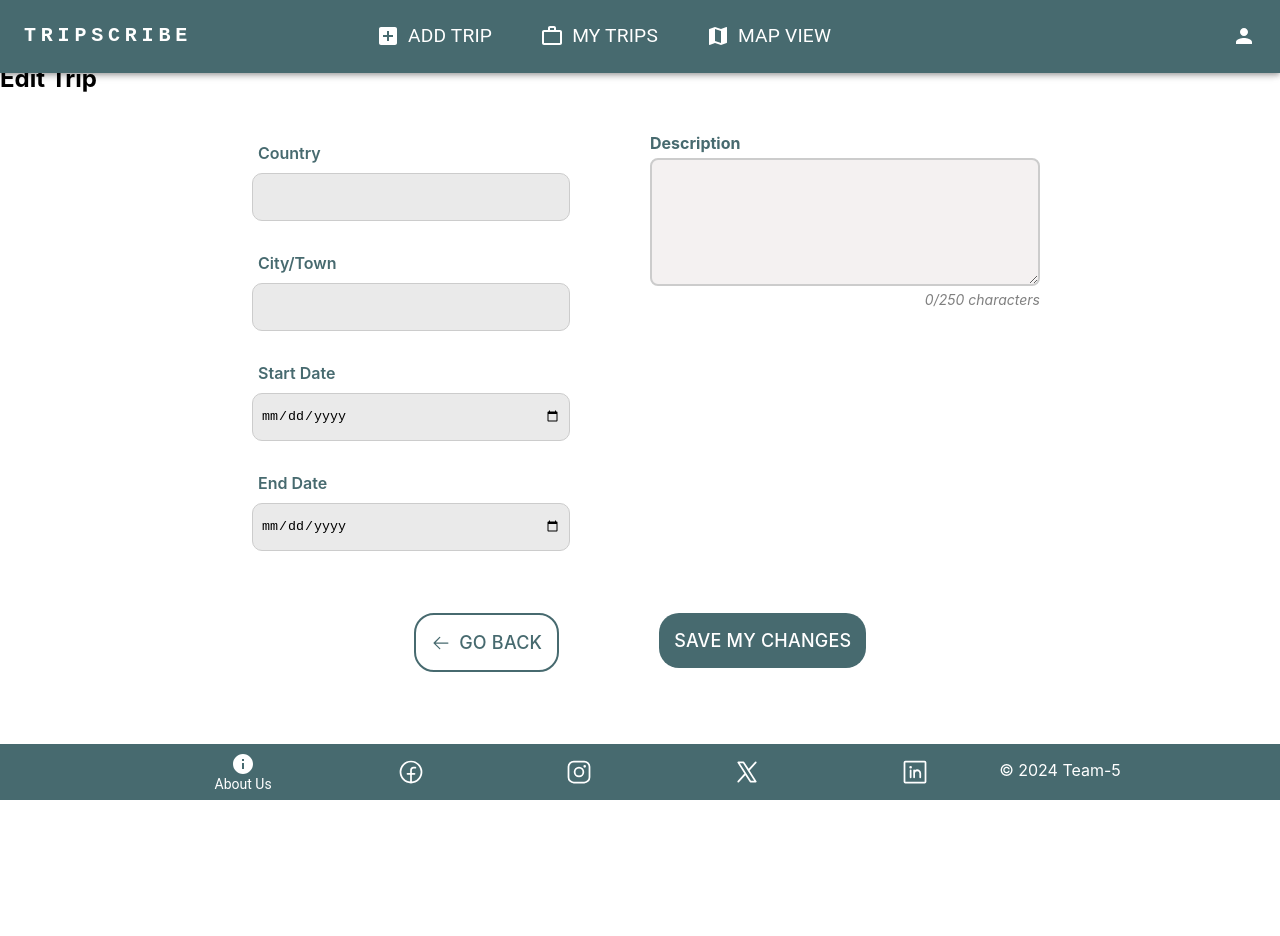
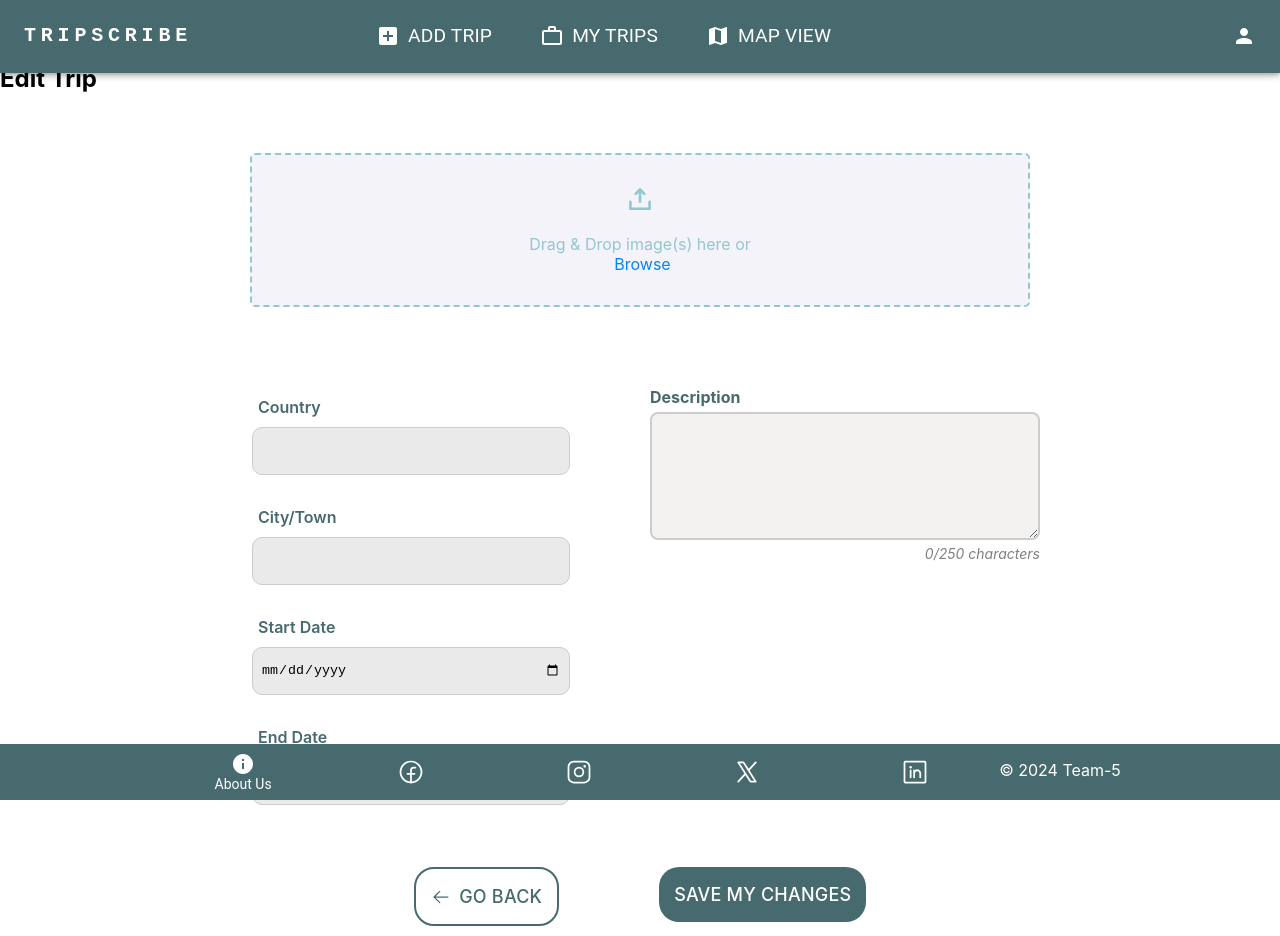
Before and after one commit to lilywright17/TripScribe, a React (Create React App) app in the folder tripscribe/: page /edittrip in a window 1280 px wide. Before the commit the page ends 800 px from the top, so only its background shows below. Built offline with nearby package versions, Linux system fonts and the light colour scheme; the HTML template or start-up script is replaced by a standard one.

Commit message:
photoUpload element added to the top of edit Trip page, using the uploadImages component reusable

```diff
--- a/tripscribe/src/pages/editTrip/editTrip.css
+++ b/tripscribe/src/pages/editTrip/editTrip.css
@@ -1,3 +1,9 @@
+.uploadImgContainer {
+    display: flex;
+    justify-content: center;
+    padding: 20px;
+}
+
 .editTripForm {
     display: flex;
     justify-content: center;
--- a/tripscribe/src/pages/editTrip/editTrip.jsx
+++ b/tripscribe/src/pages/editTrip/editTrip.jsx
@@ -1,6 +1,5 @@
 import React from "react";
 import { EditTripForm } from "./editTripForm";
-
 
 
 export const EditTrip = () => {
--- a/tripscribe/src/pages/editTrip/editTripForm.jsx
+++ b/tripscribe/src/pages/editTrip/editTripForm.jsx
@@ -2,6 +2,7 @@ import React, { useState } from "react";
 import { useNavigate } from "react-router-dom";
 import Input from "../../components/input/input";
 import Button from "../../components/button/button";
+import AddTripImgUpload from "../../components/uploadImages/addTripImgUpload";
 import SecondaryButton from "../../components/secondaryButton/secondaryButton";
 import { ArrowLeft } from '@phosphor-icons/react';
 import Modal from 'react-modal';
@@ -69,6 +70,11 @@ export const EditTripForm = () => {
     return (
         <>
         <form onSubmit={handleSubmit}>
+        <div className="uploadImgContainer">
+        {/* this is juts a shell component that needs to be connected to the API in order to fetch the exisiting photos and then change the photos that the user whats to edit */}
+            <AddTripImgUpload />
+        </div>
+
         <div className="editTripForm">
             <div className="editTripFormContainer">
                 <div className="editTripInputColumn">
```
Also changed, not shown: tripscribe/src/components/uploadWidgetCloudinary/uploadWidget.js (+37 -37 lines), tripscribe/src/pages/editTrip/editTripWidget.jsx (deleted).
